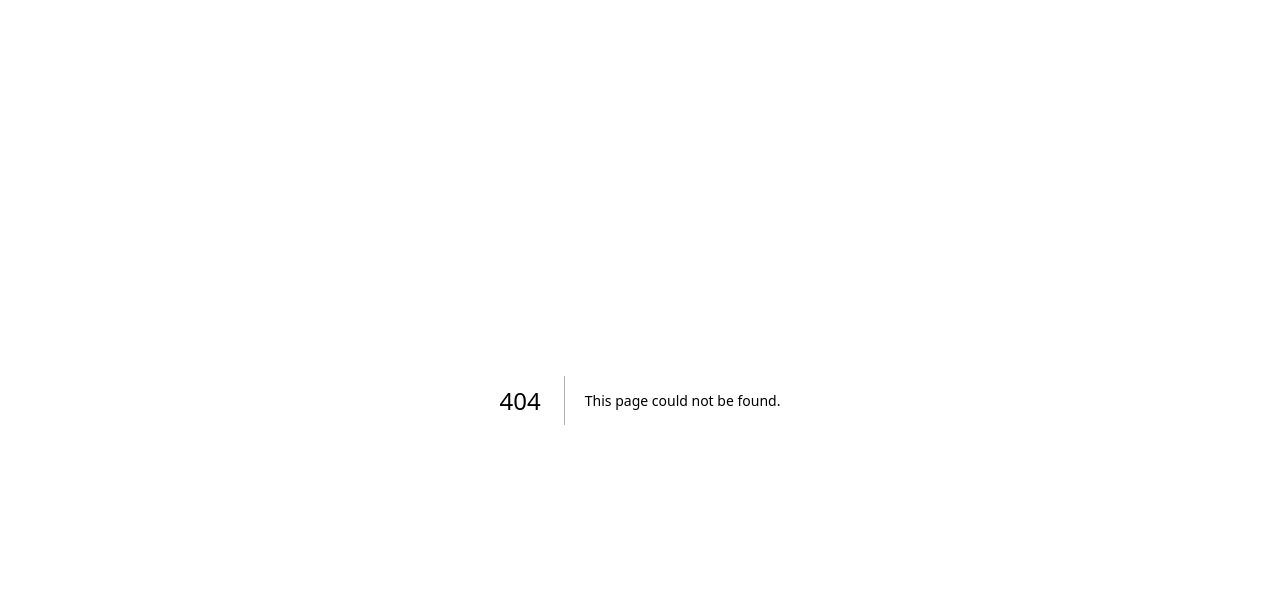
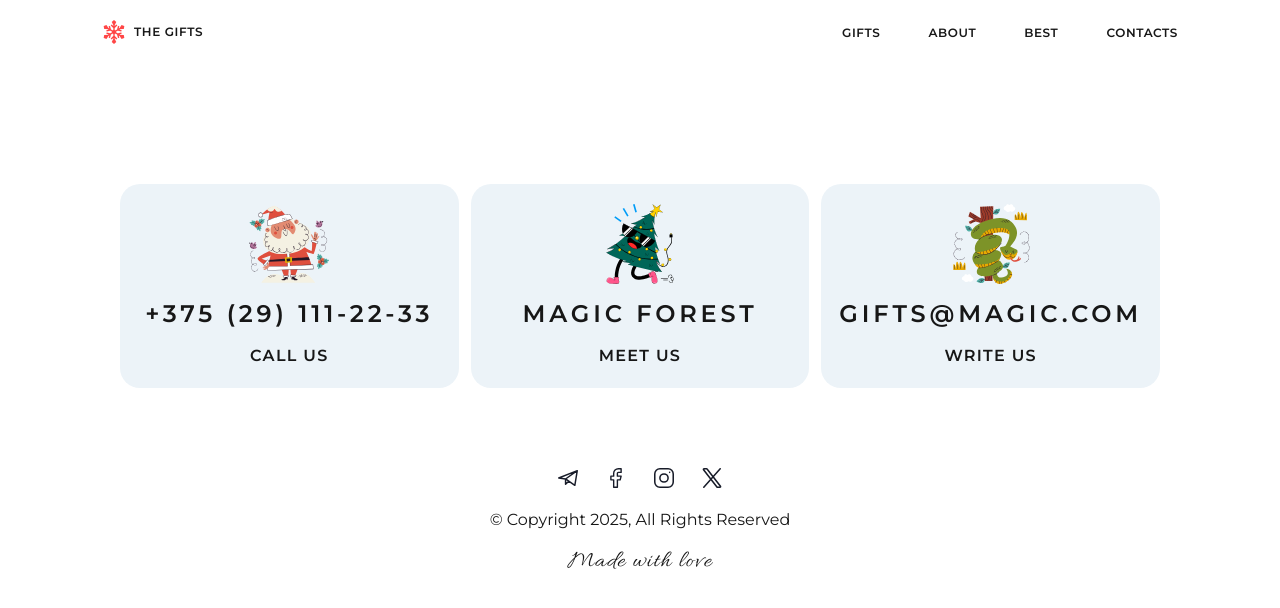
Before and after one commit to xWolfYx/nextmas-shop, a Next.js app: page /gifts in a window 1280 px wide. Before the commit this address had no page. Shown: the top 608 px of the page. Built offline with nearby package versions, Linux system fonts and the light colour scheme.

Commit message:
feat: add gifts page

```diff
--- /dev/null
+++ b/src/app/gifts/page.tsx
@@ -0,0 +1,13 @@
+import Footer from "../components/Footer";
+import Navbar from "../components/Navbar";
+
+export default function Page() {
+  return (
+    <div className="m-auto max-w-360">
+      <header>
+        <Navbar />
+      </header>
+      <Footer />
+    </div>
+  );
+}
```
